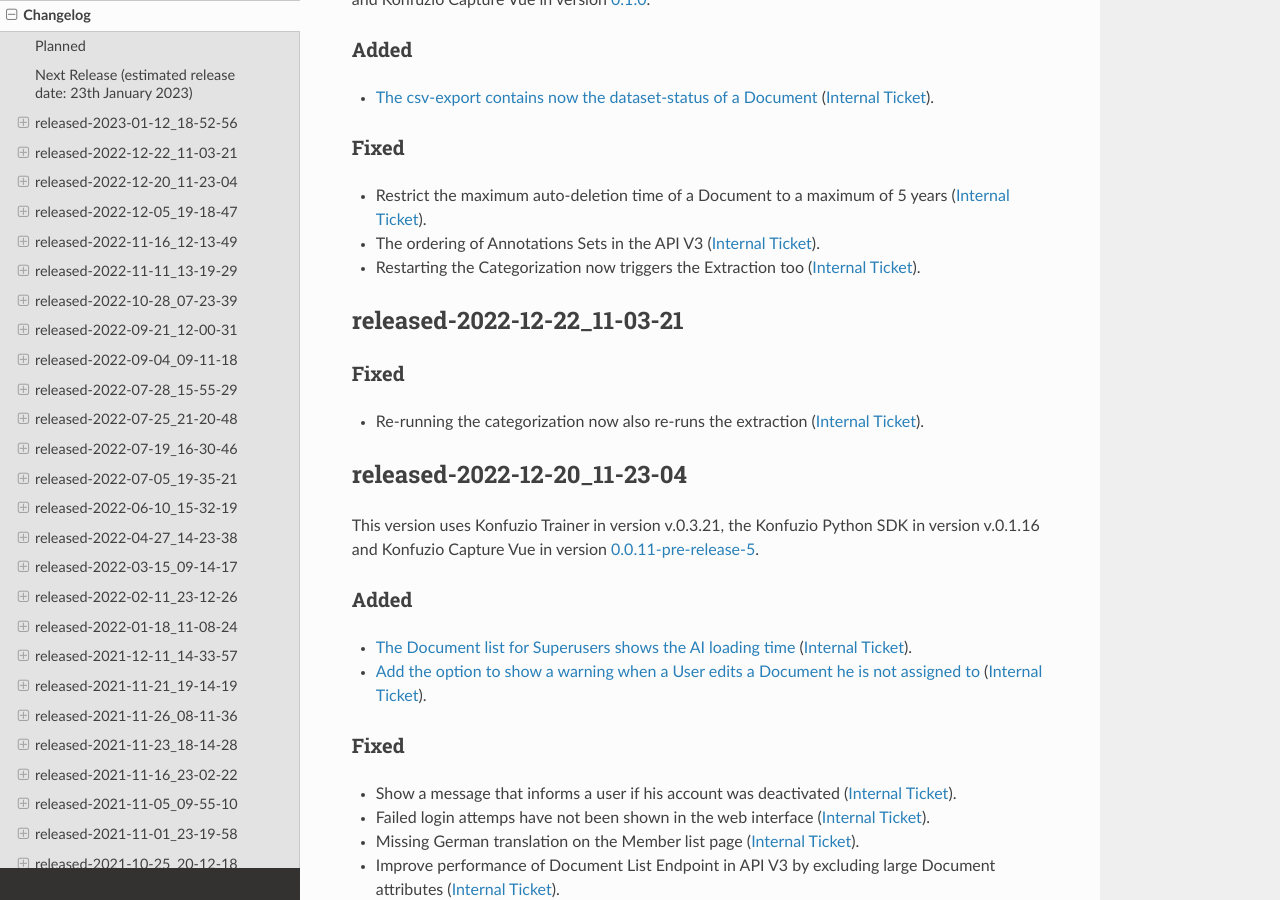
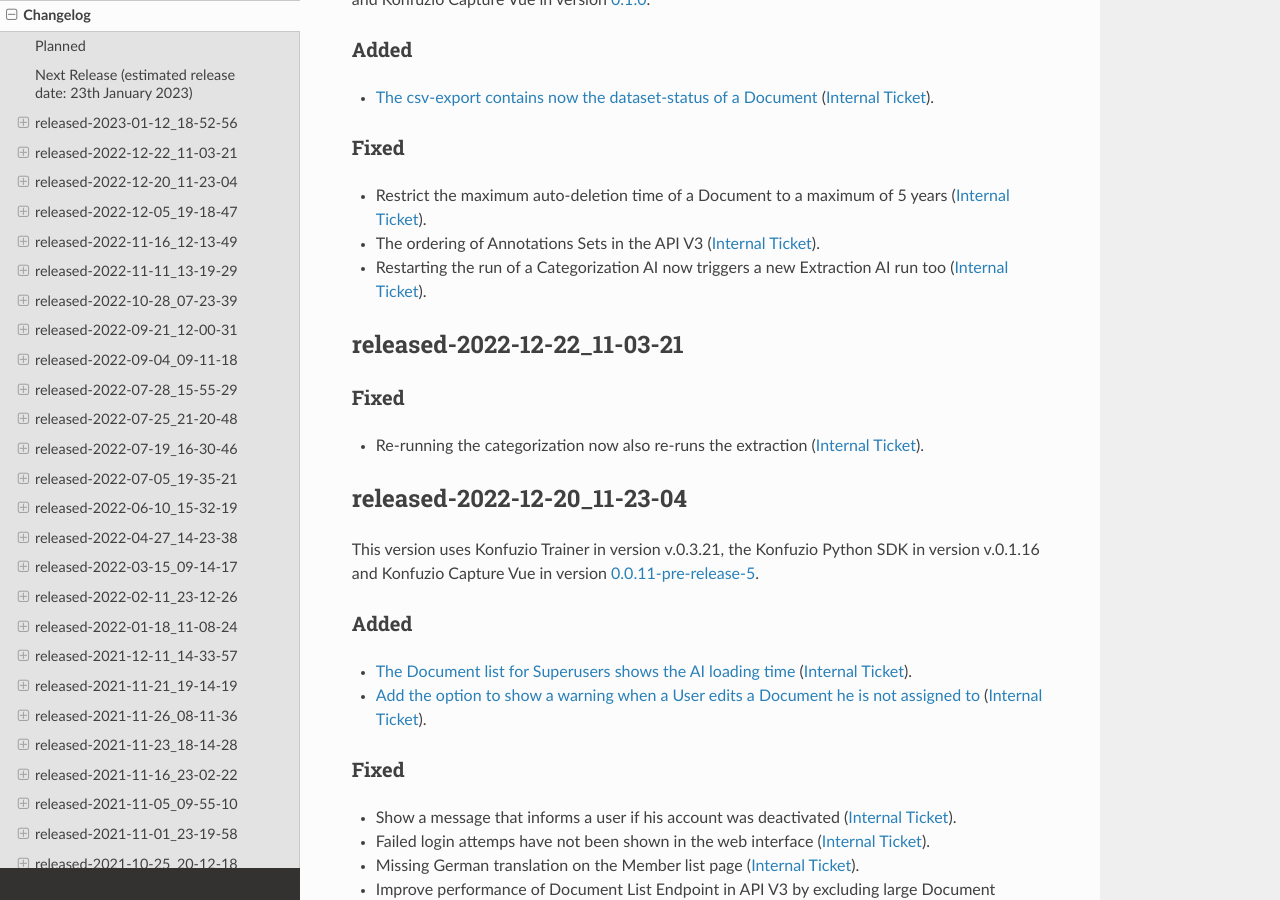
Before and after one commit to konfuzio-ai/konfuzio-sdk, a Sphinx documentation site: the page built from docs/web/changelog_app.md, in a window 1280 px wide and 900 px high, scrolled down 1060 px. Built offline with Sphinx 7.4.7 and the Read the Docs theme 2.0.0, drawn with Linux system fonts in a browser that asks for light colours; pages that are not in the unit, such as notebooks, are missing from menus.

Commit message:
Update changelog_app.md

```diff
--- a/docs/web/changelog_app.md
+++ b/docs/web/changelog_app.md
@@ -54,7 +54,7 @@
 ### Fixed
 - Restrict the maximum auto-deletion time of a Document to a maximum of 5 years ([Internal Ticket](https://git.konfuzio.com/konfuzio/objectives/-/issues/10229)).
 - The ordering of Annotations Sets in the API V3 ([Internal Ticket](https://git.konfuzio.com/konfuzio/objectives/-/issues/10197)).
-- Restarting the Categorization now triggers the Extraction too ([Internal Ticket](https://git.konfuzio.com/konfuzio/objectives/-/issues/1035)).
+- Restarting the run of a Categorization AI now triggers a new Extraction AI run too ([Internal Ticket](https://git.konfuzio.com/konfuzio/objectives/-/issues/1035)).
 
 ## released-2022-12-22_11-03-21
 
```
